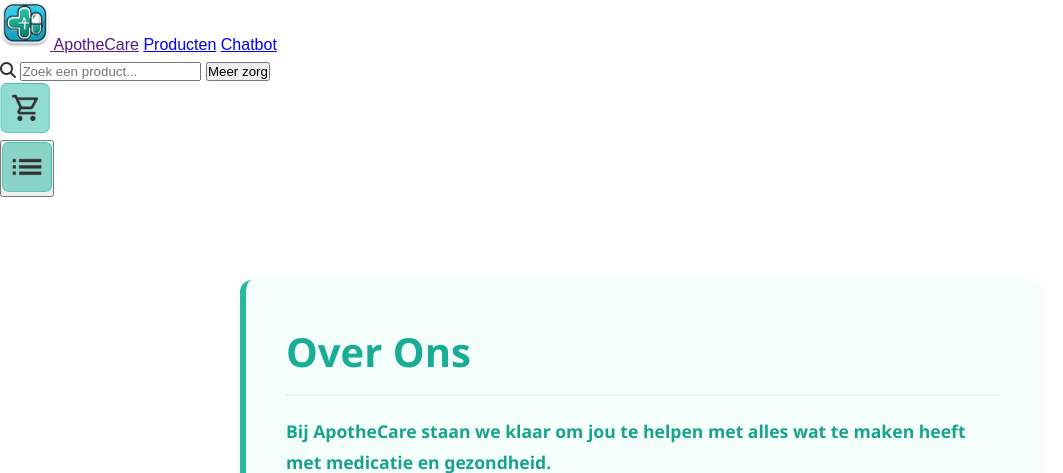
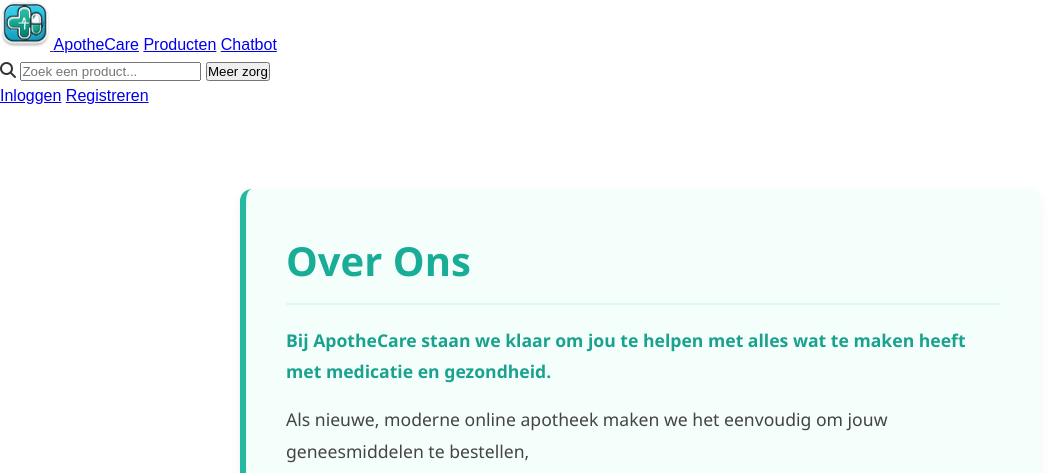
Before and after one commit to SonJoeyKong/webshop-, a PHP site: page /php/klanten/over-ons.php in a window 1280 px wide. Shown: the top 473 px of the page, without its empty margins (0-1063 px from the left). Run offline with PHP 8.4, Linux system fonts and the light colour scheme.

Commit message:
errors
wat heb ik gedaan:

1. Ik heb padden veranderd en geprobeerd de navigatie style erin te krijgen.

2. ook heb ik ons universeel navigatie bar gekopieerd en verder uitgebreid.

3. Img logo word niet gepakt.
4. Class=nav-container"word niet gepakt.
5. stylesheet href="css.navbar" gaat niet goed.
6. Body en html zijn toegevoegd. onderin de php bestand.

```diff
--- a/php/index.php
+++ b/php/index.php
@@ -24,6 +24,7 @@ session_start(); // Start de sessie
     <script src="https://cdn.jsdelivr.net/npm/alpinejs@3.x.x/dist/cdn.min.js" defer></script>
 </head>
 <body>
+    <!--- hier begint de navigatie balk.  -->
     <nav>
         <div class="nav-container">
             <div class="nav-left">
--- a/php/klanten/over-ons.php
+++ b/php/klanten/over-ons.php
@@ -13,7 +13,7 @@ session_start(); // Start de sessie
     <meta name="viewport" content="width=device-width, initial-scale=1.0">
     <title>ApotheCare</title>
     <link rel="stylesheet" href="../../css/style.css">
-    <link rel="stylesheet" href="../../css/menu.css">
+    <link rel="navigatie-style" href="../../css/navbar.css"> <!-- Dit werkt niet style veranderd namelijk niet ! -->
 
     <!-- icons van het menu & voor dat input field -->
     <link rel="stylesheet" href="https://cdnjs.cloudflare.com/ajax/libs/font-awesome/6.5.1/css/all.min.css">
@@ -22,16 +22,17 @@ session_start(); // Start de sessie
     <script src="https://cdn.jsdelivr.net/npm/alpinejs@3.x.x/dist/cdn.min.js" defer></script>
 </head>
 <body>
-    <nav>
+<!-- Hier begint de navigatie_balk.   -->
+<nav>
         <div class="nav-container">
             <div class="nav-left">
                 <a href="" class="logo-link">
                     <!-- Logo Link -->
-                    <img src="../../images/logo.png" alt="ApotheCare Logo" class="logo">
+                    <img src="../images/logo.png" alt="ApotheCare Logo" class="logo">
                 </a>
 
                 <!-- Dit is een verzameling van alle belangrijken linken naar nieuwe websites binnen de navigatie bar.(Rechts) -->
-                <a href="">ApotheCare</a>
+                <a href="#">ApotheCare</a>
                 <a href="#">Producten</a>
                 <a href="#">Chatbot</a> <!-- Chatbox words waarschijnlijk nog verplaats. -->
             </div>
@@ -43,25 +44,29 @@ session_start(); // Start de sessie
                 </div>
             </div>
             <div class="nav-right">
+                <?php if (isset($_SESSION['username'])): ?> <!-- dit zie je alleen als je een session heb -->
                     <!-- Winkelwagen knop -->
-                    <a href="cart.php">
-                        <img src="../../images/icons/cart_icon.png" alt="Winkelwagen Icoon" width="50px">
+                    <a href="shop/cart.php">
+                        <img src="../images/icons/cart_icon.png" alt="Winkelwagen Icoon" width="50px">
                     </a>
 
                     <!-- Dropdown menu -->
                     <div class="menu" x-data="{ open: false }">
                         <button @click="open = !open" class="menu-button">
-                            <img src="../../images/icons/menu_icon.png" alt="Menu Icoon" width="50px">
+                            <img src="../images/icons/menu_icon.png" alt="Menu Icoon" width="50px">
                         </button>
 
                         <!-- Menu-items -->
                         <div class="menu-dropdown" x-show="open" x-transition @click.away="open = false">
                             <a href="dashboard.php"><i class="fa-solid fa-user"></i> Dashboard</a>
-                            <a href="cart.php"><i class="fa-solid fa-shopping-cart"></i> Winkelwagen</a>
+                            <a href="shop/cart.php"><i class="fa-solid fa-shopping-cart"></i> Winkelwagen</a>
                             <a href="signout.php"><i class="fa-solid fa-sign-out-alt"></i> Uitloggen</a>
                         </div>
-
                     </div>
+                <?php else: ?> <!-- anders zie je dit alleen -->
+                    <a href="login.php">Inloggen</a>
+                    <a href="register.php">Registreren</a>
+                <?php endif; ?>
             </div>
         </div>
     </nav>
@@ -79,3 +84,4 @@ session_start(); // Start de sessie
 <p id="overonspBOT">Bij ApotheCare combineren we technologie met echte aandacht, zodat jij kunt rekenen op advies en service waarop je kunt vertrouwen.</p>
 </section>
 </body>
+</html>
```
